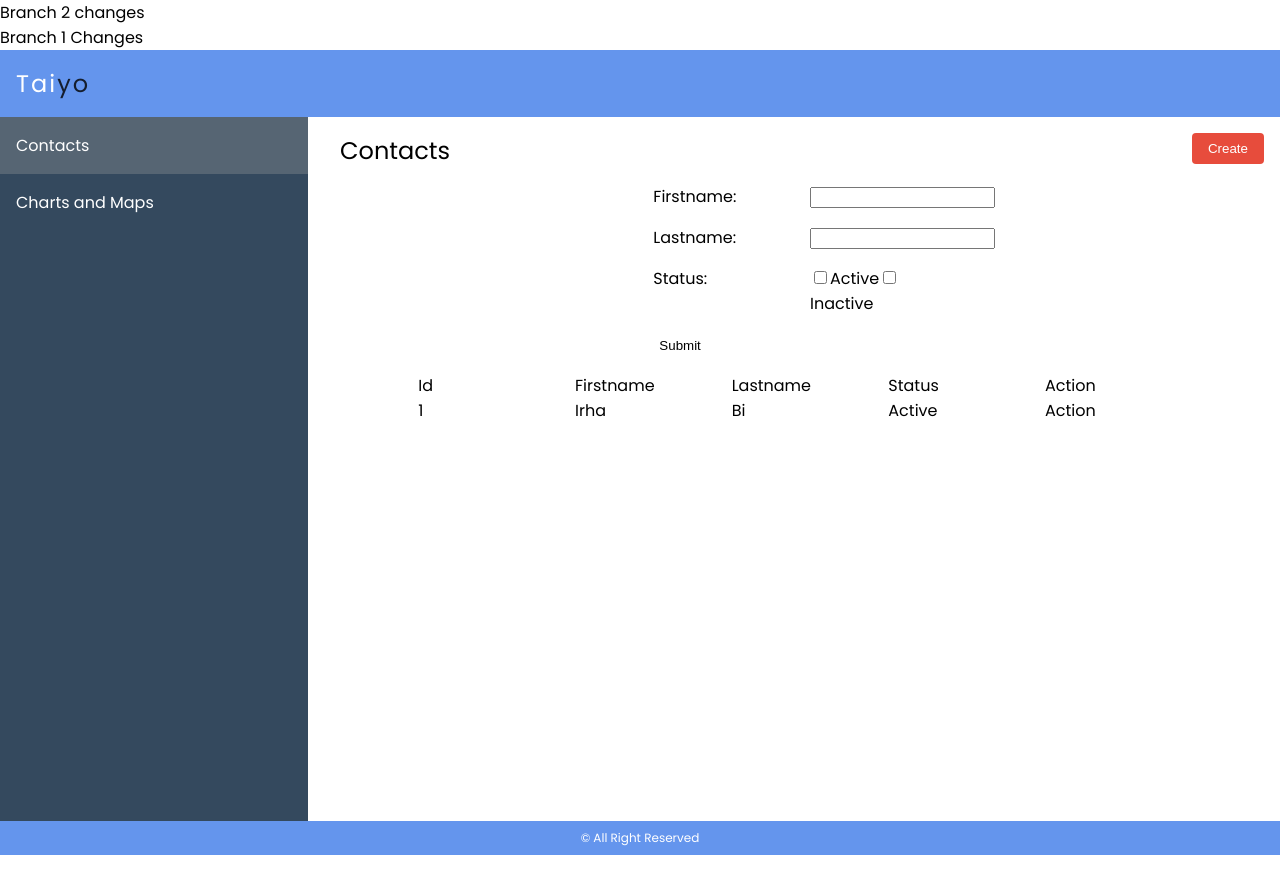
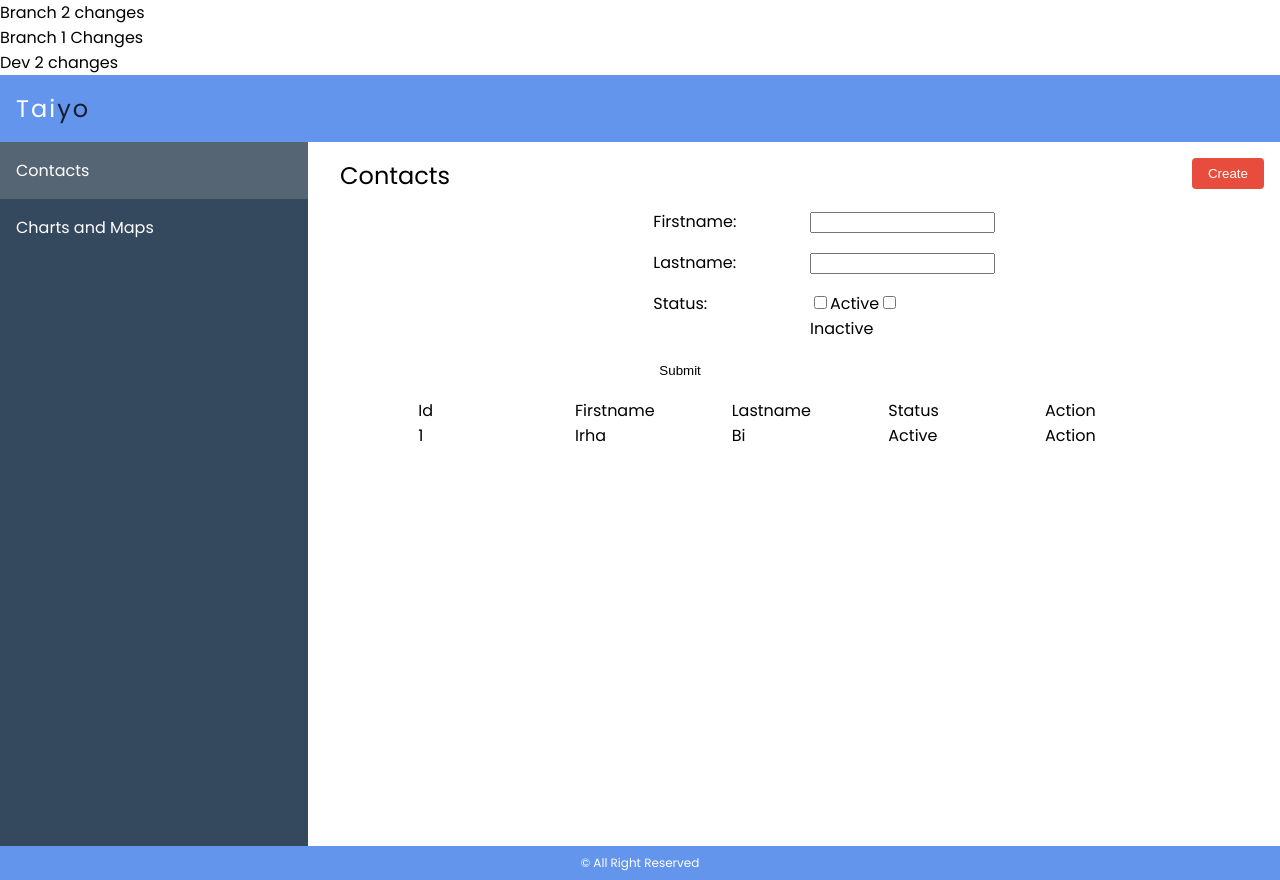
Before and after one commit to danishwebindia/Taiyo-Angular-Material, an Angular app: page / in a window 1280 px wide. Before the commit the page ends 855 px from the top, so only its background shows below. Built offline with nearby package versions, Linux system fonts and the light colour scheme.

Commit message:
conflict resolved

```diff
--- a/src/app/app.component.html
+++ b/src/app/app.component.html
@@ -3,6 +3,9 @@
 </div>
 <div>
     Branch 1 Changes
+</div>
+<div>
+    Dev 2 changes
 </div>
 <app-header></app-header>
 <div class="grid-container">
```
